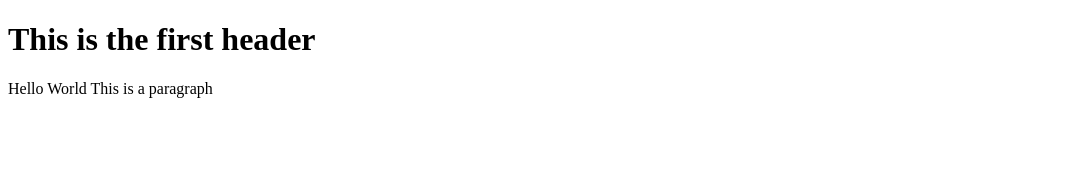
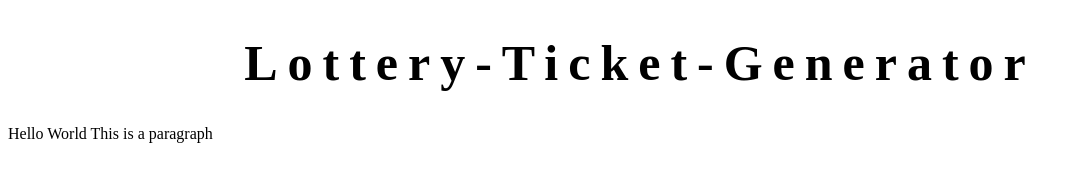
Before and after one commit to SamsonKnightz/Lottery-Ticket-Generator, a plain HTML site: page index.html in a window 1280 px wide. Shown: the whole page, without its empty margins (0-1080 px from the left). Drawn offline with Linux system fonts and the light colour scheme.

```diff
--- a/assets/CSS/style.css
+++ b/assets/CSS/style.css
@@ -0,0 +1,6 @@
+h1 {
+    font-size: 50px;
+    text-align: center;
+    letter-spacing: 10px;
+
+}
--- a/index.html
+++ b/index.html
@@ -3,11 +3,11 @@
   <head>
     <meta charset="UTF-8" />
     <meta name="viewport" content="width=device-width, initial-scale=1.0" />
-    <link rel="stylesheet" href="./assets/CSS/style.css" />
+    <link rel="stylesheet" href="./assets/CSS/style.CSS" />
     <title>Document</title>
   </head>
   <body>
-    <h1>This is the first header</h1>
+    <h1>Lottery-Ticket-Generator</h1>
     <p>Hello World This is a paragraph</p>
     <script src="./assets/javascript/script.js"></script>
   </body>
```
Also changed, not shown: 1 other file.
